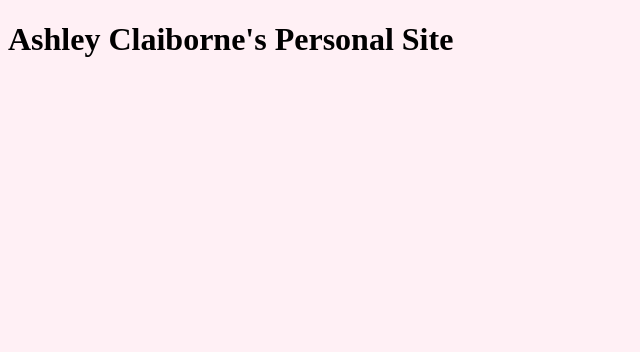
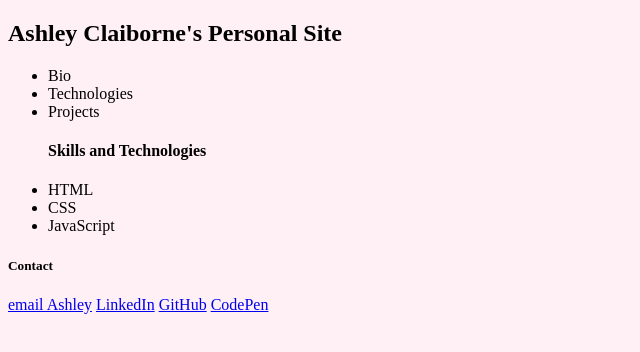
Before and after one commit to aclai4067/personal-bio-site, a plain HTML site: page index.html in a window 1280 px wide. Shown: the whole page, without its empty margins (0-640 px from the left). Drawn offline with Linux system fonts and the light colour scheme.

Commit message:
starting filling in bio html

```diff
--- a/index.html
+++ b/index.html
@@ -8,7 +8,44 @@
     <link rel="stylesheet" href="./main.css">
 </head>
 <body>
-    <h1>Ashley Claiborne's Personal Site</h1>
+    <!-- Navigation -->
+    <nav>
+        <h1>Ashley Claiborne's Personal Site</h1>
+        <ul id="navLinks">
+        <li><a id="navToBio">Bio</a></li>
+        <li><a id="navToTechnologies">Technologies</a></li>
+        <li><a id="navToProjects">Projects</a></li>
+        </ul>
+    </nav>
+    <!-- End Navigation -->
+
+    <!-- Primary View -->
+    <div class="fullPage" id="bioPage">
+        <!-- TODO: Fill in bio info here: What is your background? Why do you want to go into development? What do you love about development? -->
+    </div>
+    <div class="fullPage" id="technologiesPage">
+
+        <ul>
+            <h4>Skills and Technologies</h4>
+            <li>HTML</li>
+            <li>CSS</li>
+            <li>JavaScript</li>
+        </ul>
+    </div>
+    <div class="fullPage" id="projectsPage">
+
+    </div>
+    <!-- End Primary View -->
+
+    <!-- Footer -->
+    <footer class="page-footer">
+        <h5>Contact</h5>
+        <a href="mailto:languageisaliquid@gmail.com">email Ashley</a>
+        <a href="https://www.linkedin.com/in/ashley-claiborne-a14b2219">LinkedIn</a>
+        <a href="https://github.com/aclai4067">GitHub</a>
+        <a href="https://codepen.io/aclai4067">CodePen</a>
+    </footer>
+    <!-- End Footer -->
     <script src="./main.js"></script>
 </body>
 </html>
```
